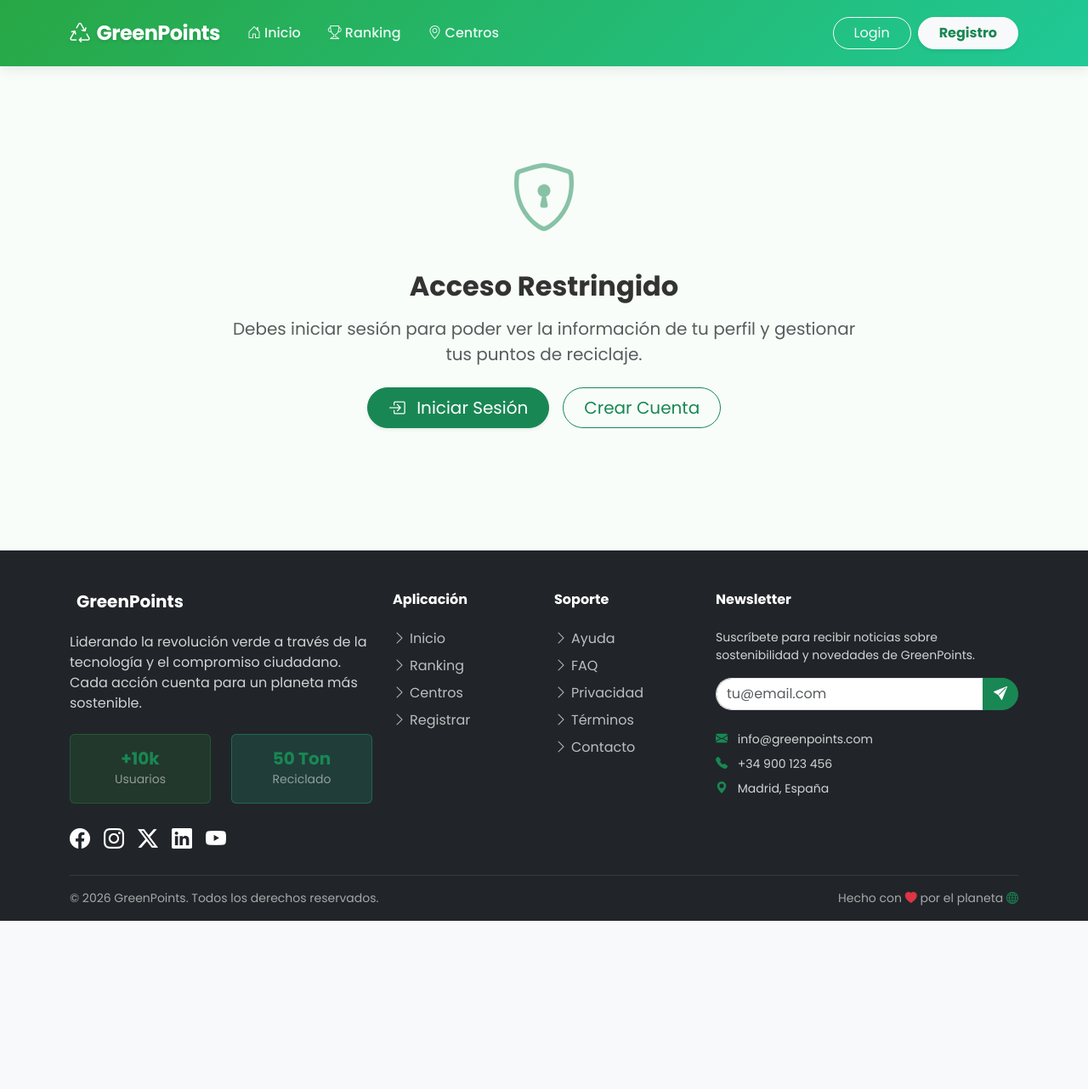
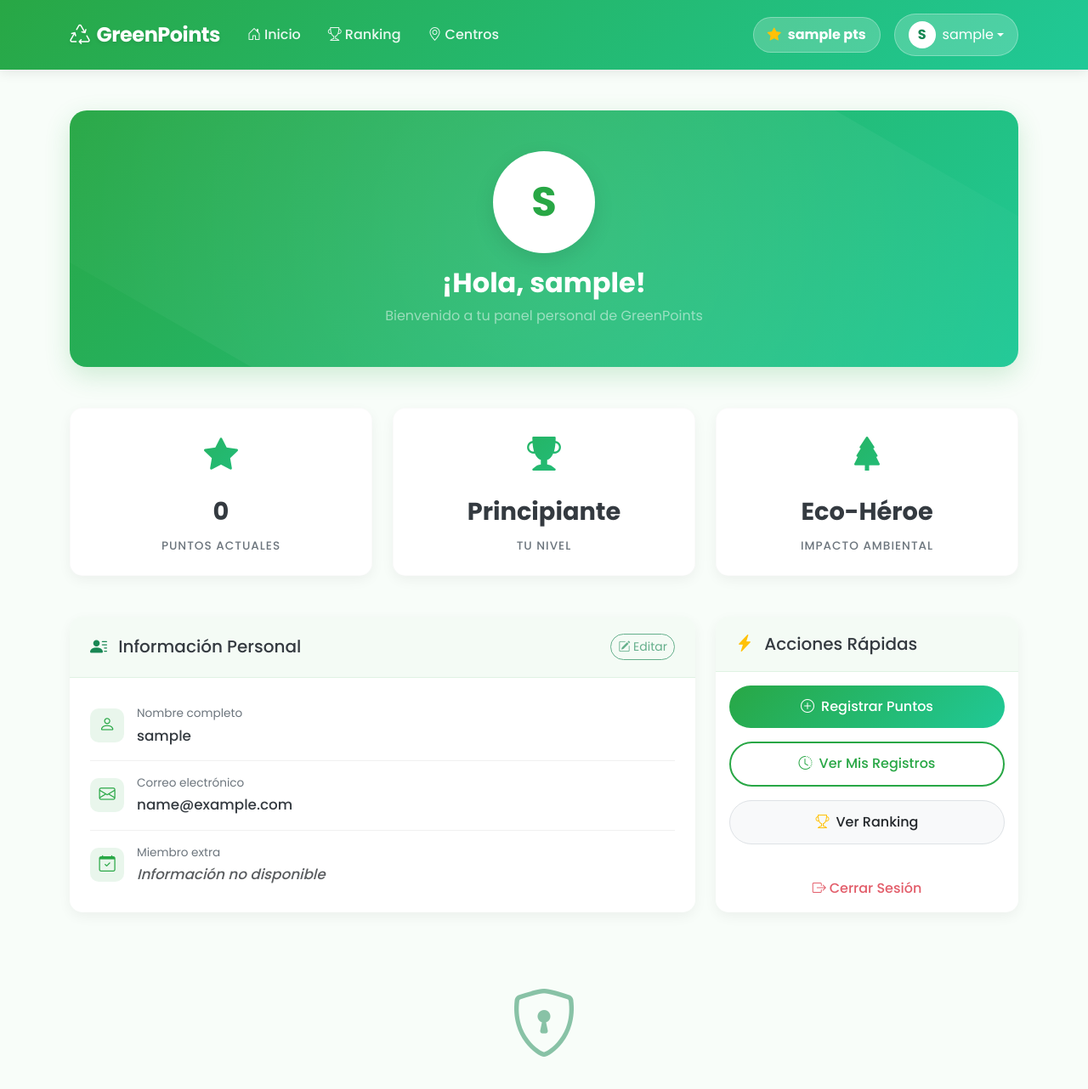
Before and after one commit to adriisempere/Proyecto-2-DAW, a PHP site: page /perfil.php in a window 1280 px wide. Shown: the top 1282 px of the page at 85% size. Before the commit the page ends 1084 px from the top, so only its background shows below. Run offline with PHP 8.4, Linux system fonts and the light colour scheme; the visitor is signed in with stand-in values (Sample User, id 1).

Commit message:
Update perfil.php

```diff
--- a/app/views/perfil.php
+++ b/app/views/perfil.php
@@ -1,6 +1,27 @@
 <?php
+session_start();
+
+if (empty($_SESSION['usuario_id'])) {
+    header('Location: index.php?action=login');
+    exit;
+}
+
 $pageTitle = 'Perfil | GreenPoints';
 include __DIR__ . '/partials/header.php';
+
+$nombre = $_SESSION['usuario_nombre'] ?? 'Usuario';
+$email  = $_SESSION['usuario_email'] ?? 'No disponible';
+$puntos = (int)($_SESSION['usuario_puntos'] ?? 0);
+
+function calcularNivel($puntos){
+    if ($puntos > 5000) return 'Maestro Verde';
+    if ($puntos > 2000) return 'Experto';
+    if ($puntos > 500) return 'Avanzado';
+    return 'Principiante';
+}
+
+$nivel = calcularNivel($puntos);
+$inicial = strtoupper(substr($nombre ?: 'U',0,1));
 ?>
 
 <!-- Custom CSS for Profile Page -->
@@ -181,13 +202,7 @@ include __DIR__ . '/partials/header.php';
 
 <div class="container py-5">
 
-    <?php if (isset($_SESSION['usuario_id'])): ?>
-        <?php
-            $nombre = $_SESSION['usuario_nombre'] ?? 'Usuario';
-            $inicial = strtoupper(substr($nombre, 0, 1));
-            $email = $_SESSION['usuario_email'] ?? 'No disponible';
-            $puntos = $_SESSION['usuario_puntos'] ?? 0;
-        ?>
+
 
         <!-- Header del Perfil -->
         <div class="profile-header text-center mb-5 animate__animated animate__fadeInDown">
@@ -308,7 +323,7 @@ include __DIR__ . '/partials/header.php';
             </div>
         </div>
 
-    <?php else: ?>
+
         <div class="row justify-content-center align-items-center animate__animated animate__fadeIn" style="min-height: 50vh;">
             <div class="col-md-8 text-center py-5">
                 <div class="mb-4">
@@ -326,7 +341,7 @@ include __DIR__ . '/partials/header.php';
                 </div>
             </div>
         </div>
-    <?php endif; ?>
+
 
 </div>
 
```
